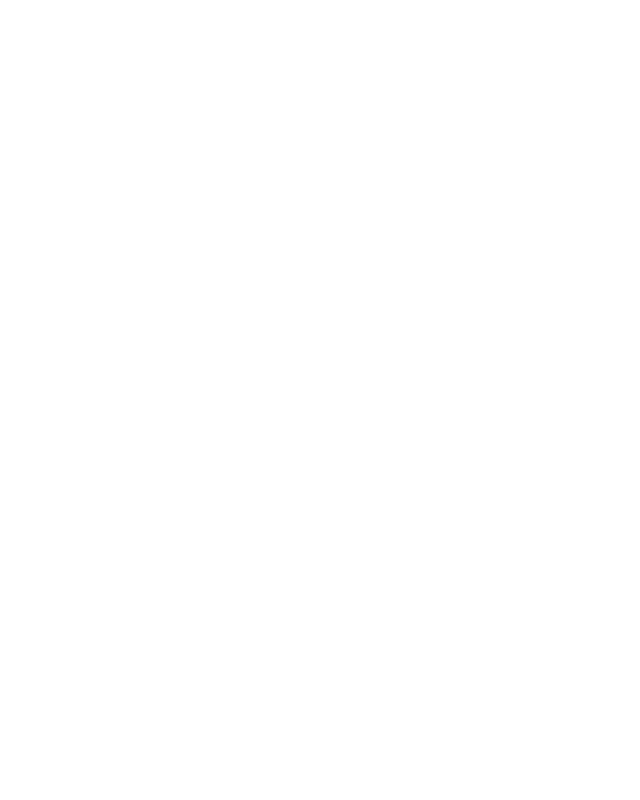
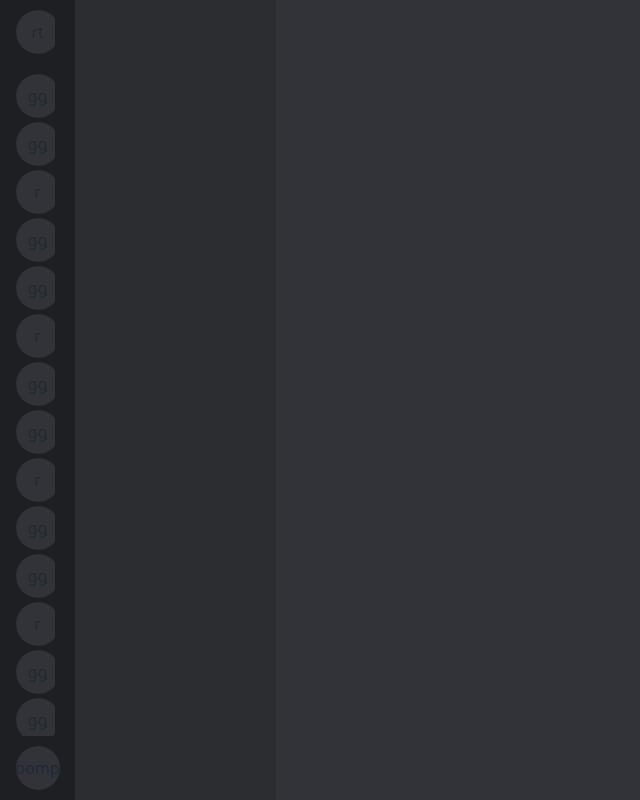
Before and after one commit to andyrews/LE3, a React (Vite) app in the folder LE3/: page / in a window 1280 px wide. Shown: the whole page, without its empty margins (0-640 px from the left). Built offline with nearby package versions, Linux system fonts and the light colour scheme.

Commit message:
Added initial side navbar

```diff
--- a/LE3/src/App.css
+++ b/LE3/src/App.css
@@ -1,9 +1,3 @@
-#root {
-  max-width: 1280px;
-  margin: 0 auto;
-  padding: 2rem;
-}
-
 .logo {
   height: 6em;
   padding: 1.5em;
--- a/LE3/src/App.jsx
+++ b/LE3/src/App.jsx
@@ -1,12 +1,59 @@
-import { useState } from 'react'
-import reactLogo from './assets/react.svg'
-import viteLogo from '/vite.svg'
-import './App.css'
+import { useState } from "react";
+import ServerPic from "./components/ServerPic";
+import "./App.css";
 
 function App() {
   return (
-    <div className="h-full w-full bg-white"></div>
-  )
+    <div className="flex w-screen h-screen">
+      {/*Navbar Servers*/}
+      <div className="w-24 h-full bg-discord-tertiary">
+        <div className="flex h-full flex-col">
+          {/*Server List*/}
+          <div className="overflow-y-auto overflow-x-hidden h-full w-full scrollbar-thin scrollbar-webkit">
+            <div className="py-2 flex flex-col items-center">
+              <ServerPic message={"rt"} color={"hover:bg-discord-accent"}/>
+              <div className="divider m-0 p-2"></div>
+              <ServerPic message={"gg"} />
+              <ServerPic message={"gg"} />
+              <ServerPic message={"r"} />
+              <ServerPic message={"gg"} />
+              <ServerPic message={"gg"} />
+              <ServerPic message={"r"} />
+              <ServerPic message={"gg"} />
+              <ServerPic message={"gg"} />
+              <ServerPic message={"r"} />
+              <ServerPic message={"gg"} />
+              <ServerPic message={"gg"} />
+              <ServerPic message={"r"} />
+              <ServerPic message={"gg"} />
+              <ServerPic message={"gg"} />
+              <ServerPic message={"r"} />
+              <ServerPic message={"gg"} />
+              <ServerPic message={"gg"} />
+              <ServerPic message={"r"} />
+              <ServerPic message={"gg"} />
+              <ServerPic message={"gg"} />
+              <ServerPic message={"r"} color={"hover:bg-green-600"}/>
+            </div>
+          </div>
+          <div className="justify-center flex py-2 sticky bottom-0">
+            <ServerPic message={"oomp"} color={"hover:bg-green-600"}/>
+          </div>
+        </div>
+      </div>
+
+      {/*Server Channels*/}
+      <div className="w-64 h-full bg-discord-secondary"></div>
+
+      <div className="flex w-full bg-discord-primary">
+        {/*Channel Messages*/}
+        <div className="w-full h-full"></div>
+        <div className="divider divider-horizontal"></div>
+        {/*Active Now (if main page) or Active Members (if in server)*/}
+        <div className="w-60 h-full"></div>
+      </div>
+    </div>
+  );
 }
 
-export default App
+export default App;
--- /dev/null
+++ b/LE3/src/components/ServerPic.jsx
@@ -0,0 +1,18 @@
+import { useState } from "react";
+
+const ServerPic = ({ message, isServer, color }) => {
+  const [picData, setPicData] = useState(message || "");
+  const [server, setServer] = useState(isServer || false);
+  const hoverColor = color || "bg-discord-primary";
+  return (
+    <>
+      <button
+        className={`m-0.5 text-center w-11 h-11 overflow-hidden bg-discord-primary cursor-pointer flex items-center justify-center rounded-full hover:rounded-xl ${hoverColor}`}
+      >
+        {picData}
+      </button>
+    </>
+  );
+};
+
+export default ServerPic;
--- a/LE3/tailwind.config.js
+++ b/LE3/tailwind.config.js
@@ -5,9 +5,26 @@
     "./src/**/*.{js,ts,jsx,tsx}",
   ],
   theme: {
-    extend: {},
+    extend: {
+      colors: {
+        'discord-primary': '#313338',
+        'discord-secondary': '#2b2d31',
+        'discord-tertiary': '#1e1f22',
+        'discord-accent': '#5865f2'
+      },
+    }
   },
   plugins: [
     require("daisyui"),
+    function ({addUtilities}) {
+      const newUtilities = {
+        ".scrollbar-thin" : {
+          scrollbarWidth : "thin",
+          scrollbarColor : "rgb(30, 31, 34) transparent",
+          scrollbarGutter: "stable both-edges"
+        }
+      }
+      addUtilities(newUtilities, ["responsive", "hover"])
+    }
   ],
 }
```
